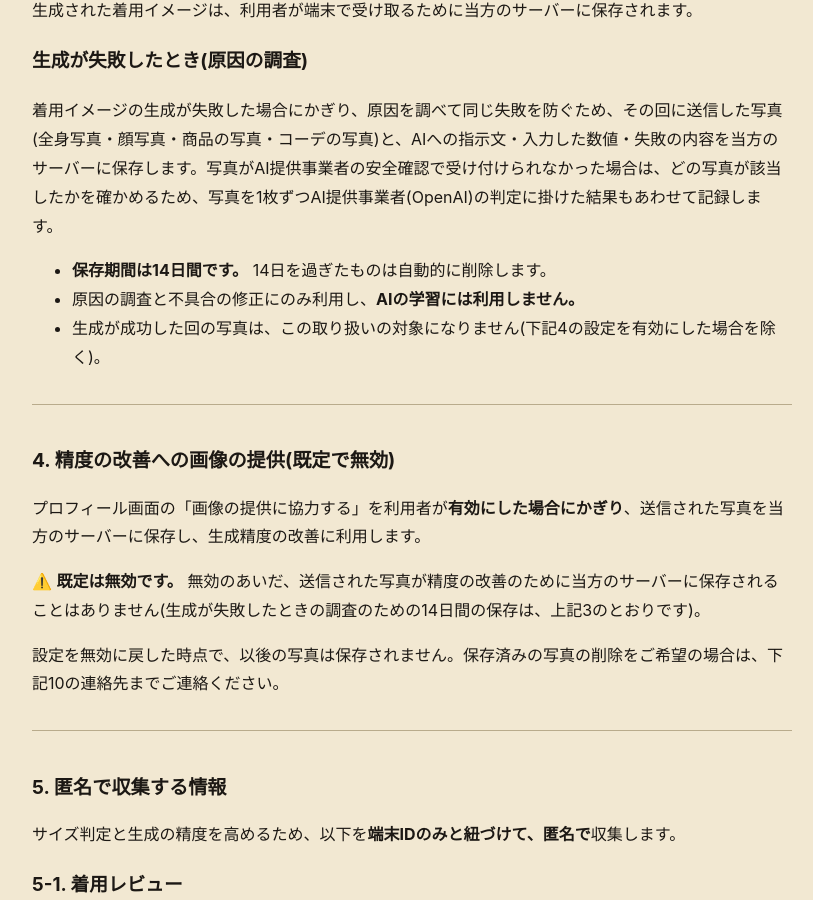
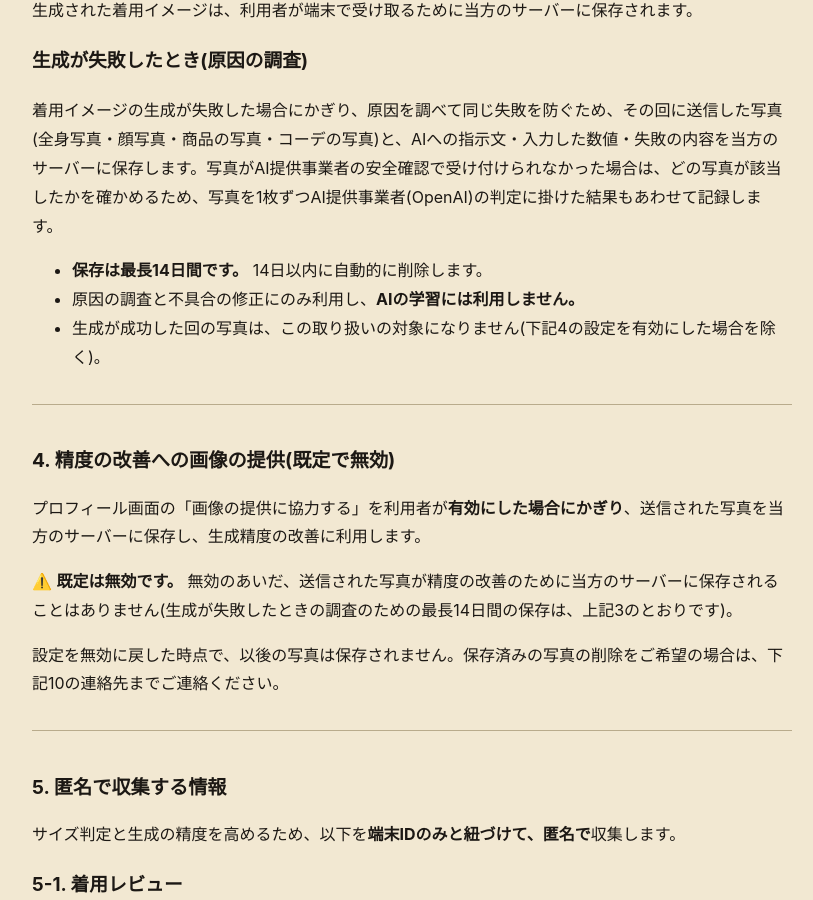
Before and after one commit to gool1618-design/urilog-docs, a Jekyll site: the page built from vinfit-privacy.md, in a window 1280 px wide and 900 px high, scrolled down 1753 px. Shown: the whole window, without its empty margins (228-1041 px from the left). Built offline with Jekyll 4.4.1, drawn with Linux system fonts in a browser that asks for light colours.

Commit message:
VINFIT プライバシーポリシー: 保存は最長 14 日・14 日以内に削除と書く
Co-Authored-By: Claude Opus 5.5 <noreply@anthropic.com>

```diff
--- a/vinfit-privacy.md
+++ b/vinfit-privacy.md
@@ -64,7 +64,7 @@ OpenAI における取り扱いは同社のポリシーに従います。
 
 着用イメージの生成が失敗した場合にかぎり、原因を調べて同じ失敗を防ぐため、その回に送信した写真(全身写真・顔写真・商品の写真・コーデの写真)と、AIへの指示文・入力した数値・失敗の内容を当方のサーバーに保存します。写真がAI提供事業者の安全確認で受け付けられなかった場合は、どの写真が該当したかを確かめるため、写真を1枚ずつAI提供事業者(OpenAI)の判定に掛けた結果もあわせて記録します。
 
-- **保存期間は14日間です。** 14日を過ぎたものは自動的に削除します。
+- **保存は最長14日間です。** 14日以内に自動的に削除します。
 - 原因の調査と不具合の修正にのみ利用し、**AIの学習には利用しません。**
 - 生成が成功した回の写真は、この取り扱いの対象になりません(下記4の設定を有効にした場合を除く)。
 
@@ -74,7 +74,7 @@ OpenAI における取り扱いは同社のポリシーに従います。
 
 プロフィール画面の「画像の提供に協力する」を利用者が**有効にした場合にかぎり**、送信された写真を当方のサーバーに保存し、生成精度の改善に利用します。
 
-⚠️ **既定は無効です。** 無効のあいだ、送信された写真が精度の改善のために当方のサーバーに保存されることはありません(生成が失敗したときの調査のための14日間の保存は、上記3のとおりです)。
+⚠️ **既定は無効です。** 無効のあいだ、送信された写真が精度の改善のために当方のサーバーに保存されることはありません(生成が失敗したときの調査のための最長14日間の保存は、上記3のとおりです)。
 
 設定を無効に戻した時点で、以後の写真は保存されません。保存済みの写真の削除をご希望の場合は、下記10の連絡先までご連絡ください。
 
```
